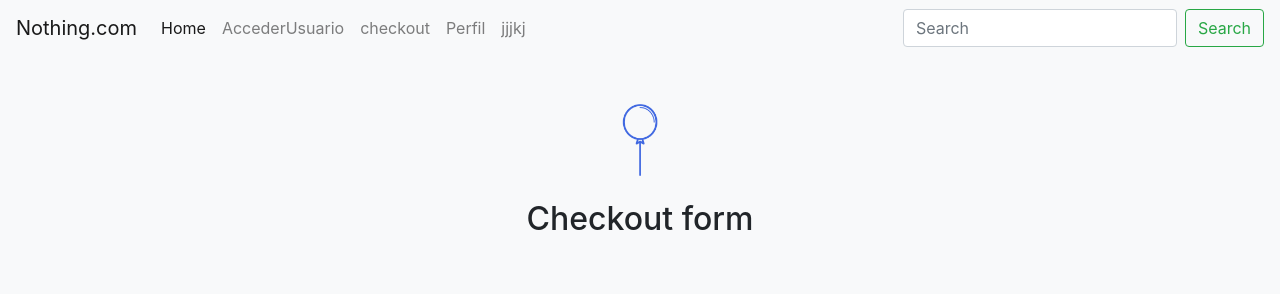
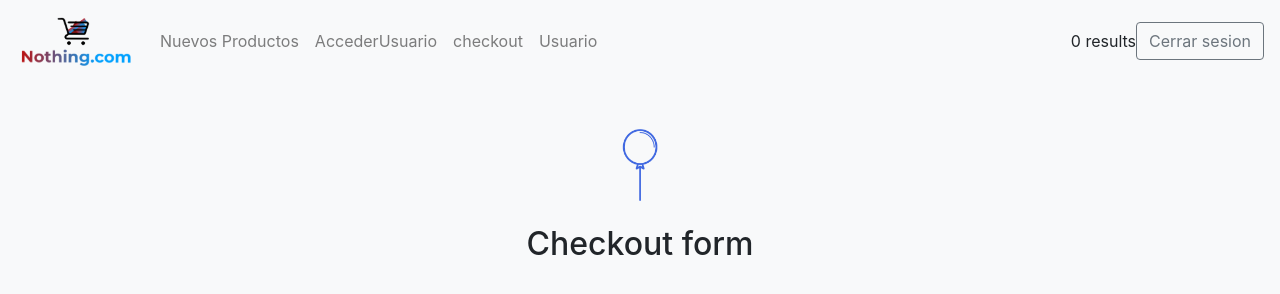
Before and after one commit to Alfredomanjon/Nothing2.com, a PHP site: page /checkout.php in a window 1280 px wide. Shown: the top 294 px of the page. Run offline with PHP 8.4, Linux system fonts and the light colour scheme; a user stored in the database is signed in; data comes from the database, SQL or seed files in the repository; some libraries are stand-ins or nearby versions.

Commit message:
Añadido navbar y mejorado Inicio, ahora se puede cerrar sesion

```diff
--- a/AccederUsuario.php
+++ b/AccederUsuario.php
@@ -19,6 +19,8 @@
 
 
    include 'navbar.php';
+
+
 
   ?>
 
--- a/Perfil.php
+++ b/Perfil.php
@@ -1,5 +1,7 @@
 <!DOCTYPE html>
 <html lang="en">
+<?php include "navbar.php";
+    ?>
 <head>
     <meta charset="utf-8">
     <meta name="viewport" content="width=device-width, initial-scale=1, shrink-to-fit=no">
@@ -25,7 +27,7 @@
     echo "" ;
 
     //… conexión con BBDD y comprobación de conexión
-    session_start();
+
 
     $Nick = $_SESSION["nombre"];
     $sql = "SELECT * FROM usuarios WHERE Nick = '$Nick' ";
@@ -42,8 +44,6 @@
     <link href="form-validation.css" rel="stylesheet">
 </head>
 <body class="bg-light">
-    <?php include "navbar.php";
-    ?>
     <div class="container">
       <div class="py-5 text-center">
 
--- a/css/Alfredo.css
+++ b/css/Alfredo.css
@@ -18,6 +18,12 @@
     padding-top: 5%;
     padding-bottom: 5%;
 }
+.center{
+    margin-left: auto;
+    margin-right: auto;
+    display: block;
+    margin:0 auto;
+}
 #Nada{
     width: 50%;
     height: 50%;
@@ -25,3 +31,6 @@
 .centro{
     text-align: center;
 }
+.nav>li {
+    display:inline-block;
+}
--- a/index.php
+++ b/index.php
@@ -40,12 +40,12 @@
         while($row = $result1->fetch_assoc()) {
 
             echo "<div class='col-3'>";
-            echo "<div class='producto'>";
+            echo "<div class='producto rounded'>";
             echo "<div class='imagenProducto'>";
-            echo "<img src=".$row["Foto"]." id='Nada'>";
+            echo "<img src=".$row["Foto"]." class='center' id='Nada'>";
             echo "</div>";
             echo "<h3 class='centro'>".$row["Nombre"]."</h3>";
-            echo "<h3 class='centro'>".$row["Precio"]."</h3>";
+            echo "<h3 class='centro'>".$row["Precio"]."€</h3>";
             echo "</div>";
             echo "</div>";
 
--- a/navbar.php
+++ b/navbar.php
@@ -4,7 +4,7 @@
     <meta charset="UTF-8">
     <meta name="viewport" content="width=device-width, initial-scale=1.0">
     <meta http-equiv="X-UA-Compatible" content="ie=edge">
-    <title>Document</title>
+    <title>Nothing.com</title>
     <link rel="stylesheet" href="https://stackpath.bootstrapcdn.com/bootstrap/4.2.1/css/bootstrap.min.css" integrity="sha384-GJzZqFGwb1QTTN6wy59ffF1BuGJpLSa9DkKMp0DgiMDm4iYMj70gZWKYbI706tWS" crossorigin="anonymous">
     <script src="https://code.jquery.com/jquery-3.3.1.slim.min.js" integrity="sha384-q8i/X+965DzO0rT7abK41JStQIAqVgRVzpbzo5smXKp4YfRvH+8abtTE1Pi6jizo" crossorigin="anonymous"></script>
     <script src="https://cdnjs.cloudflare.com/ajax/libs/popper.js/1.14.6/umd/popper.min.js" integrity="sha384-wHAiFfRlMFy6i5SRaxvfOCifBUQy1xHdJ/yoi7FRNXMRBu5WHdZYu1hA6ZOblgut" crossorigin="anonymous"></script>
@@ -13,16 +13,73 @@
     <link rel="icon" type="image/jpg" href="imagenes/logo_copia1.png">
 </head>
 <body>
+<?php
+session_start();
+
+
+if(isset($_SESSION['nombre'])){
+    $servername = "localhost";
+  $user = "root";
+  $password = "";
+  $dbname = "latiendaenclase1";
+  $conn = new mysqli($servername, $user,$password,$dbname);
+  if ($conn->connect_error) {
+      header("Location: AccederUsuario.php?error=notServer");
+  }else
+
+   //consulta a base de datos
+   $Nick = $_SESSION['nombre'];
+   $sql = "SELECT * FROM usuarios WHERE usuarios.Nick = '$Nick'";
+   $result = $conn->query($sql);
+?>
+
 <nav class="navbar navbar-expand-lg navbar-light bg-light">
-  <a class="navbar-brand" href="#">Nothing.com</a>
-  <button class="navbar-toggler" type="button" data-toggle="collapse" data-target="#navbarSupportedContent" aria-controls="navbarSupportedContent" aria-expanded="false" aria-label="Toggle navigation">
-    <span class="navbar-toggler-icon"></span>
-  </button>
-
+  <a class="navbar-brand" href="index.php">
+    <img src="imgs/logo100px.png" width="120" class="logo2">
+  </a>
   <div class="collapse navbar-collapse" id="navbarSupportedContent">
     <ul class="navbar-nav mr-auto">
-      <li class="nav-item active">
-        <a class="nav-link" href="index.php">Home <span class="sr-only">(current)</span></a>
+    <li class="nav-item">
+        <a class="nav-link" href="index.php">Nuevos Productos</a>
+      </li>
+      <li class="nav-item">
+        <a class="nav-link" href="AccederUsuario.php">AccederUsuario</a>
+      </li>
+      <li class="nav-item">
+        <a class="nav-link" href="checkout.php">checkout</a>
+      </li>
+      <li class="nav-item">
+        <a class="nav-link" href="Perfil.php">Usuario</a>
+      </li>
+    </ul>
+    <form class="form-inline my-2 my-lg-0">
+
+                <?php
+                  if ($result->num_rows > 0) {
+                    //bucle while en el cual fetch_assoc lo convierte en un array ascociativo
+                    while($row = $result->fetch_assoc()) {
+                      echo "<a class='btn btn-link text-secondary' href='Perfil.php'>".$row["Nombre"]."</a>";
+                    }
+                  } else {
+                  echo "0 results";
+                }
+                ?>
+                <a class="btn btn-outline-secondary my-2 my-sm-0" href="cierreSesion.php">Cerrar sesion</a>
+            </form>
+  </div>
+</nav>
+
+<?php
+}else{?>
+
+<nav class="navbar navbar-expand-lg navbar-light bg-light">
+  <a class="navbar-brand" href="index.php">
+    <img src="imgs/logo100px.png" width="120" class="logo2">
+  </a>
+  <div class="collapse navbar-collapse" id="navbarSupportedContent">
+    <ul class="navbar-nav mr-auto">
+    <li class="nav-item">
+        <a class="nav-link" href="index.php">Nuevos Productos</a>
       </li>
       <li class="nav-item">
         <a class="nav-link" href="AccederUsuario.php">AccederUsuario</a>
@@ -33,15 +90,17 @@
       <li class="nav-item">
         <a class="nav-link" href="Perfil.php">Perfil</a>
       </li>
-      <li class="nav-item">
-        <a class="nav-link" href="Usuario.php">jjjkj</a>
-      </li>
     </ul>
     <form class="form-inline my-2 my-lg-0">
-      <input class="form-control mr-sm-2" type="text" placeholder="Search" aria-label="Search">
-      <button class="btn btn-outline-success my-2 my-sm-0" type="submit">Search</button>
+      <img src="http://pluspng.com/img-png/customers-icon-image-35910-600.png" width="20">
+      <button type="button" class="btn btn-link text-secondary">Hazte Cliente</button>
+      <a href="Perfil.php.php" class="btn btn-secondary my-2 my-sm-0">Entrar a tu cuenta</a>
     </form>
   </div>
 </nav>
+
+<?php
+}
+?>
 </body>
 </html>
```
Also changed, not shown: Usuario.php (deleted, +0 -65 lines), cierreSesion.php (added, +18 -0 lines).
